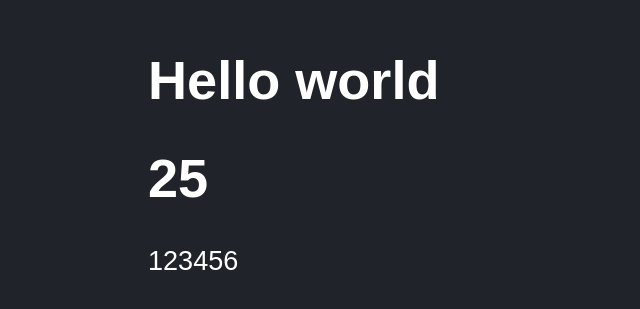
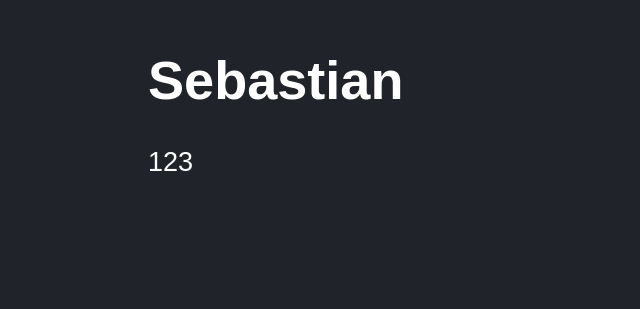
Before and after one commit to sebasGZA/counter-app, a React (Vite) app: page / in a window 1280 px wide. Shown: the part 135-444 px from the top of the page, without its empty margins (0-640 px from the left). Built offline with nearby package versions, Linux system fonts and the light colour scheme.

Commit message:
Comunication between components

```diff
--- a/src/FirstApp.jsx
+++ b/src/FirstApp.jsx
@@ -1,23 +1,11 @@
-// import { Fragment } from "react";
+export const FirstApp = ({ title, subTitle }) => {
+  return (
+    <>
+      <h1>{title}</h1>
 
-const array = [1, 2, 3, 4, 5, 6];
-// const newMessage = {
-//   message: "Hello world",
-//   title: "Sebastian",
-// };
-
-const getResult = (a, b) => a + b;
-
-export const FirstApp = () => {
-  return (
-    // <Fragment>
-    //  ......<any/>
-    // </Fragment>
-    <>
-      <h1>Hello world</h1>
-      {/* <code>{JSON.stringify(newMessage)}</code> */}
-      <h1>{getResult(15, 10)}</h1>
-      <p>{array}</p>
+      <p>{subTitle}</p>
     </>
   );
 };
+
+// ReactPropTypes = {};
--- a/src/main.jsx
+++ b/src/main.jsx
@@ -6,6 +6,6 @@
 
 ReactDOM.createRoot(document.getElementById("root")).render(
   <React.StrictMode>
-    <FirstApp />
+    <FirstApp title={"Sebastian"} subTitle={123} />
   </React.StrictMode>
 );
```
